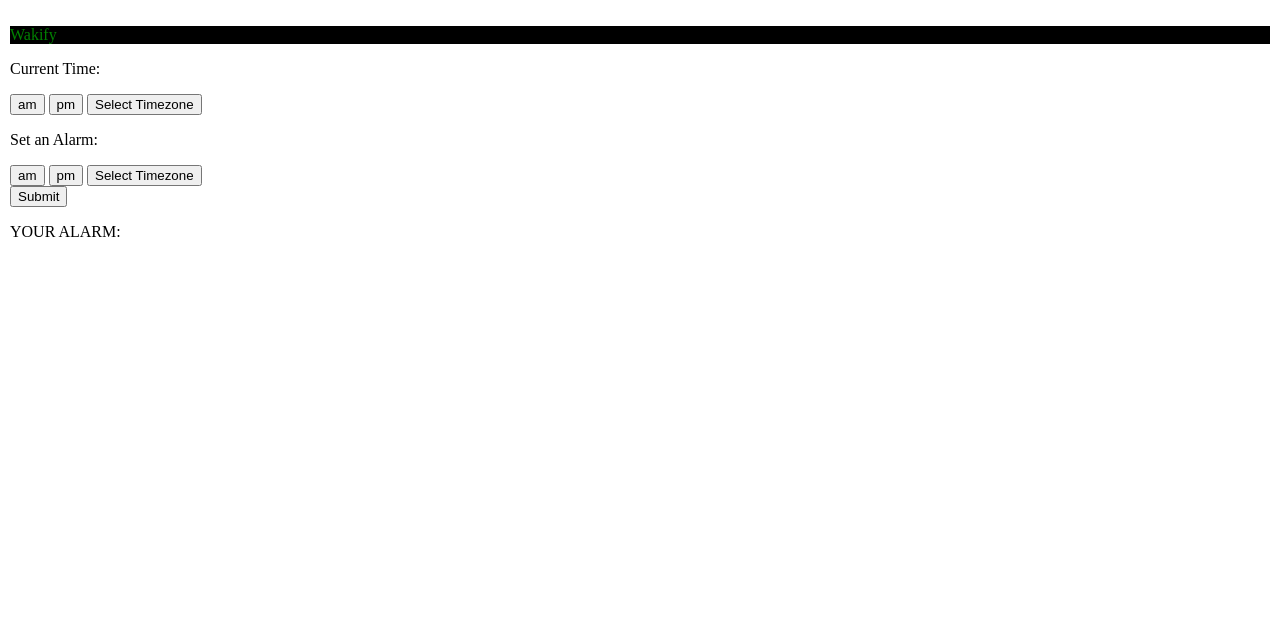
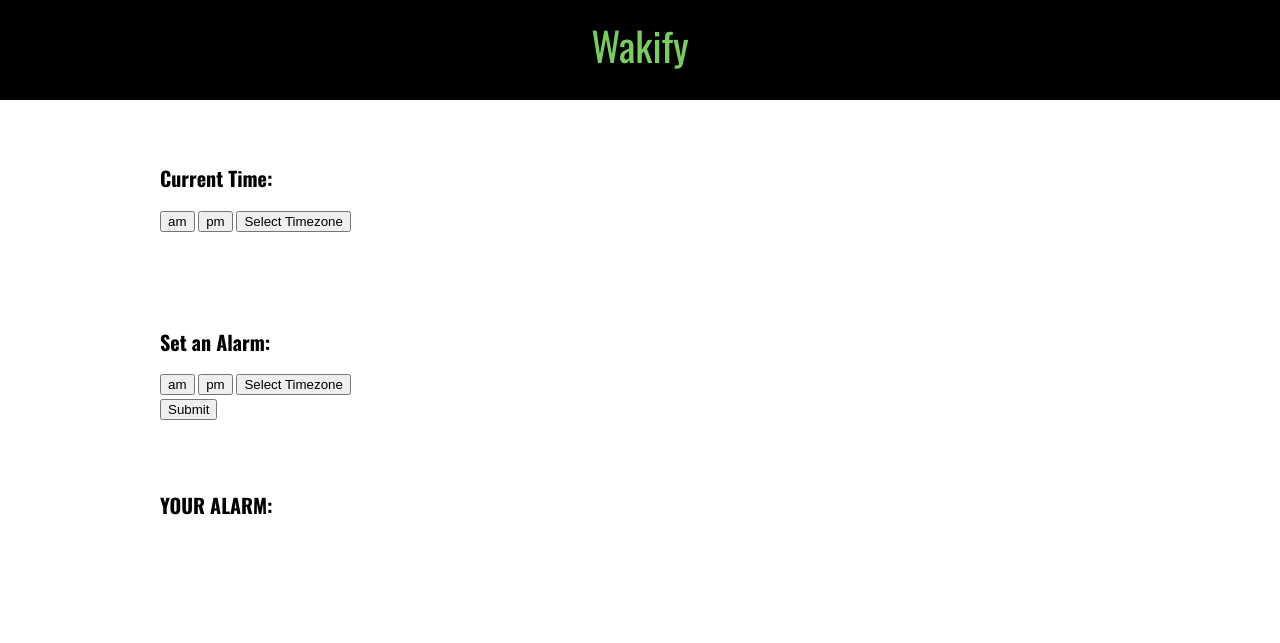
Before and after one commit to onabee/Wakify_App, a plain HTML site: page index.html in a window 1280 px wide. Drawn offline with nearby package versions, Linux system fonts and the light colour scheme.

Commit message:
adds js code for trying to get the current time to display. tinkers with CSS

```diff
--- a/index.html
+++ b/index.html
@@ -1,6 +1,11 @@
 <!DOCTYPE html>
 <html>
 <head>
+	<meta charset="UTF-8">
+  	<meta http-equiv="X-UA-Compatible" content="IE=edge">
+  	<meta name="viewport" content="width=device-width, initial-scale=1">
+  	<script src="https://code.jquery.com/jquery-2.2.3.min.js" integrity="sha256-a23g1Nt4dtEYOj7bR+vTu7+T8VP13humZFBJNIYoEJo=" crossorigin="anonymous"></script>
+  	<link href='https://fonts.googleapis.com/css?family=Oswald:400,300,700' rel='stylesheet' type='text/css'>
 	<title>Wakify</title>
 	<script type="text/javascript" src="main.js"></script>
 	<link rel="stylesheet" type="text/css" href="style.css">
@@ -19,7 +24,7 @@
 	<div class="main">
 
 		<div class="current-time">
-			<p>Current Time:</p>
+			<h1>Current Time:</h1>
 			<div class="time-field">
 				<div class="hours">
 				</div>
@@ -34,7 +39,7 @@
 		</div>
 
 		<div class="alarm-options">
-			<p>Set an Alarm:</p>
+			<h1>Set an Alarm:</h1>
 			<div class="time-field">
 				<div class="hours">
 				</div>
@@ -46,11 +51,11 @@
 				<button>pm</button>
 				<button>Select Timezone</button>
 			</div>
-			<button>Submit</button>
+			<button class="set-alarm">Submit</button>
 		</div>
 
 		<div class="current-alarm">
-			<p>YOUR ALARM:</p>
+			<h1>YOUR ALARM:</h1>
 			<div class="time-field">
 				<div class="hours">
 				</div>
--- a/main.js
+++ b/main.js
@@ -1 +1,33 @@
 console.log("linked!");
+
+if (navigator.userAgent.match(/IEMobile\/10\.0/)) {
+  var msViewportStyle = document.createElement('style')
+  msViewportStyle.appendChild(
+    document.createTextNode(
+      '@-ms-viewport{width:auto!important}'
+    )
+  )
+  document.querySelector('head').appendChild(msViewportStyle)
+}
+
+$(document).ready(function(){
+
+	var updateTime = function(){
+		var currentTime = new Date();
+		var hours = currentTime.getHours();
+		var minutes = currentTime.getMinutes();
+		minutes = (minutes < 10 ? "0" : "") + minutes;
+
+		// turns into 12 hour format instead of 24 hours, specifies am or pm
+		var amPm = (hours < 12) ? "am" : "pm";
+		hours = (hours > 12) > hours - 12 : hours;
+		hours = (hours == 0) ? 12 : hours;
+
+		// format how time will look
+		var currentTimeDisplay = hours + ":" + minutes + " " + amPm;
+
+		document.getElementById("clock").firstChild.nodeValue = currentTimeDisplay
+	}
+
+
+});
--- a/style.css
+++ b/style.css
@@ -1,3 +1,5 @@
+@import url(https://fonts.googleapis.com/css?family=Oswald:400,300,700);
+
 @-webkit-viewport   { width: device-width; }
 @-moz-viewport      { width: device-width; }
 @-ms-viewport       { width: device-width; }
@@ -6,14 +8,61 @@
 
 body {
 	margin: 0 auto;
-	padding: 10px;
+	width: auto;
+	font-family: 'Oswald', sans-serif;
 }
 
 .heading {
-	color: green;
 	background-color: black;
+	text-align: center;
+	height: 100px;
+}
+
+#logo {
+	padding: 15px 0px 0px;
+	font-size: 40px;
+	color: #79CC5E;
+	margin: inherit;
 }
 
 .main {
+	margin: 0 auto;
+	width: 75%;
+	padding: 50px;
+	vertical-align: middle;
+}
+
+h1 {
+	font-size: 20px;
+}
+
+.current-time {
+	top: 200px;
+	height: 150px;
+}
+
+.alarm-options {
+	top: 350px;
+	height: 150px;
+}
+
+.current-alarm {
+	top: 500px;
+	height: 150px;
+}
+
+.time-field {
 
 }
+
+.hours {
+
+}
+
+.minutes {
+
+}
+
+.set-alarm {
+
+}
```
